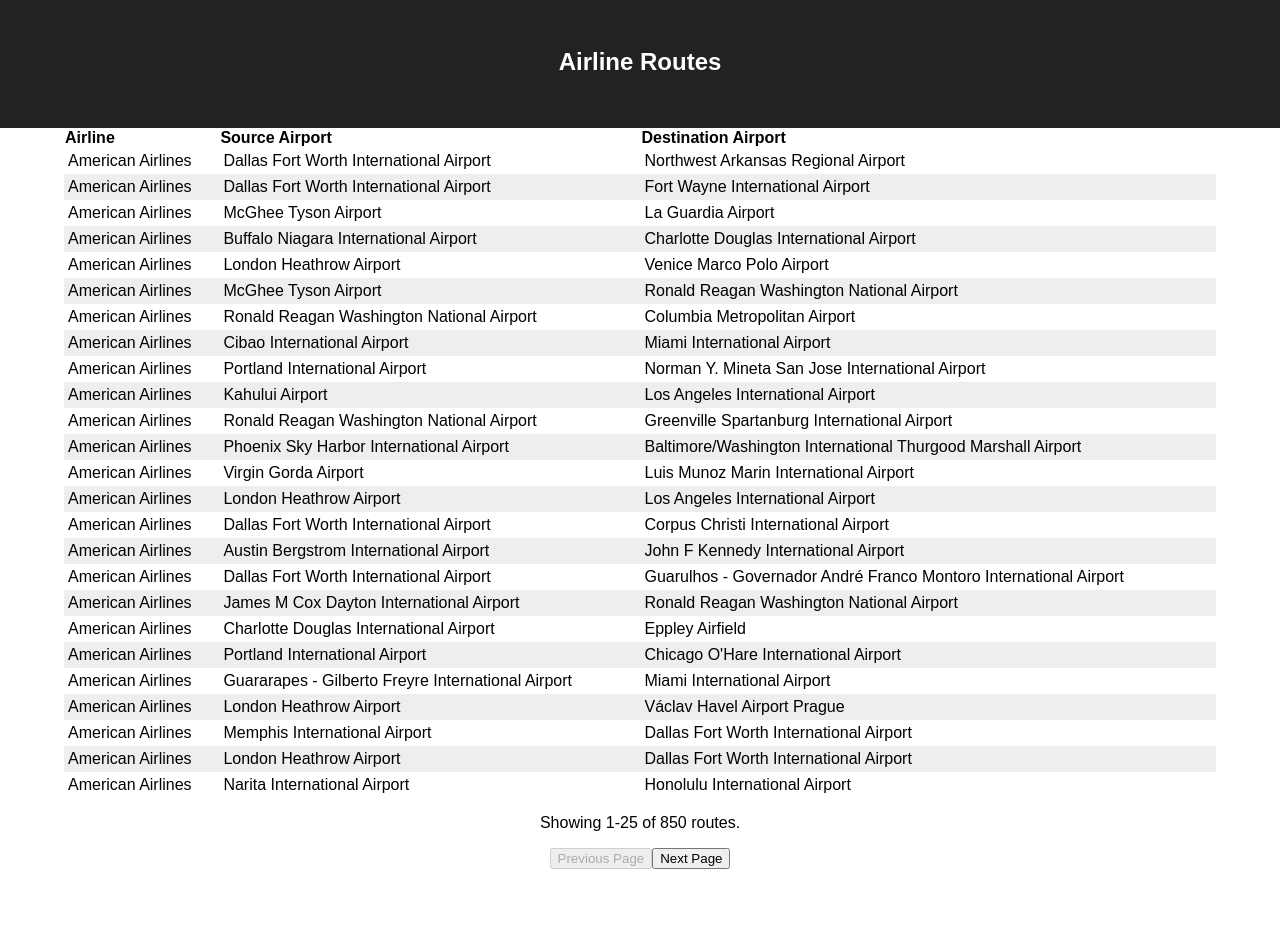
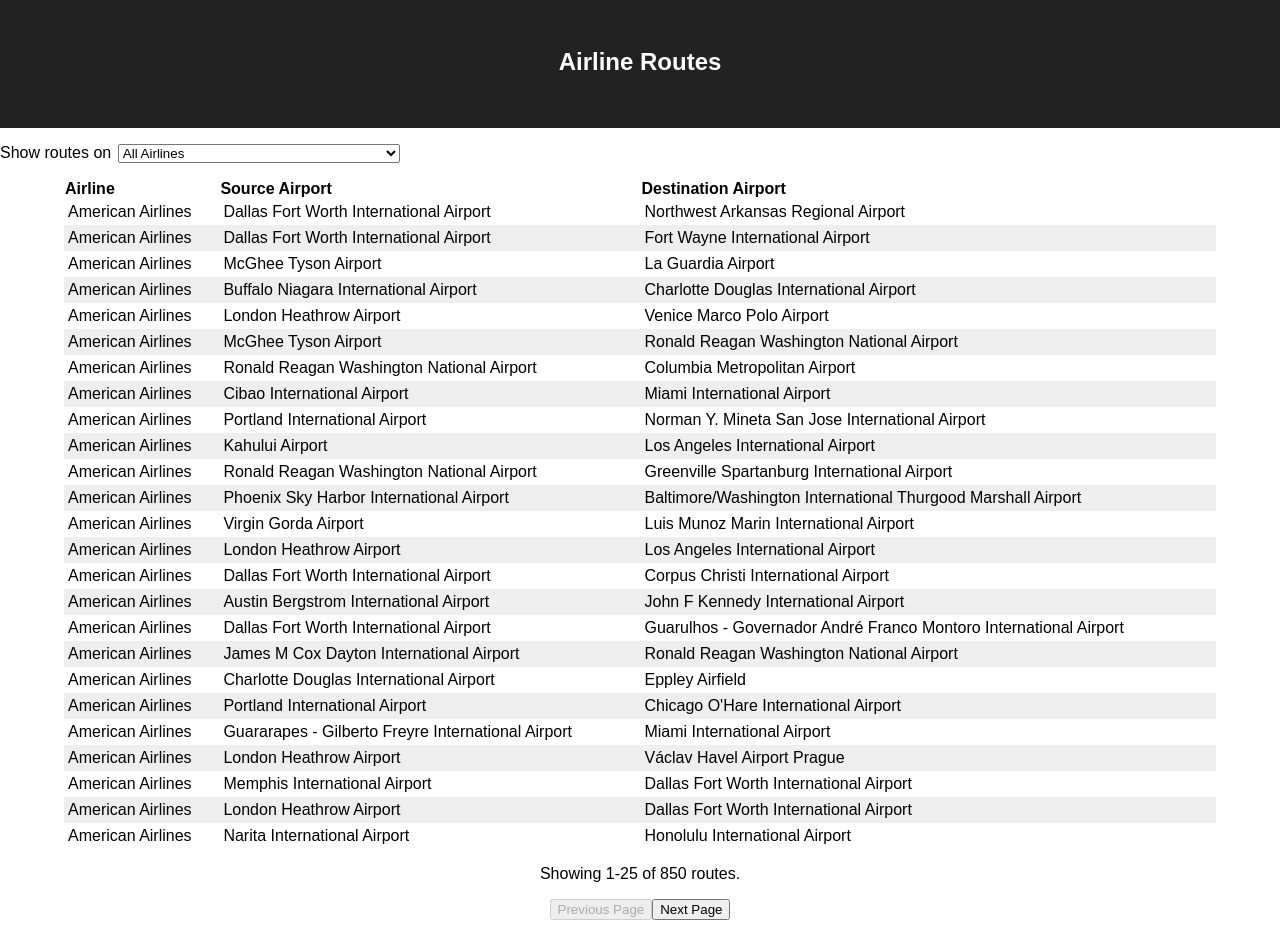
Before and after one commit to eufrosino/airlines-map, a React (Create React App) app: page / in a window 1280 px wide. Before the commit the page ends 885 px from the top, so only its background shows below. Built offline with nearby package versions, Linux system fonts and the light colour scheme.

Commit message:
filter by airline

```diff
--- a/src/App.js
+++ b/src/App.js
@@ -1,16 +1,69 @@
-import React from 'react';
+import React, { useState } from 'react';
 import './App.css';
 import Table from './components/Table';
 import DATA from './data';
 
+const AirlineSelect = ({
+  options = [],
+  valueKey = '',
+  titleKey = '',
+  value = 'all',
+  allTitle = 'all',
+  onSelect = (_) => null,
+}) => {
+  const handleChange = (event) => {
+    event.preventDefault();
+    onSelect(event.target.value);
+  };
+
+  let optionElements = [
+    <option key='all' value='all'>
+      {allTitle}
+    </option>
+  ]
+
+  options.forEach(option => {
+    const value = option[valueKey]
+    optionElements.push(
+      <option key={value} value={value}>
+        {option[titleKey]}
+      </option>
+    );
+  });
+
+  return (
+    <select value={value} onChange={handleChange}>
+      {optionElements}
+    </select>
+  )
+}
+
 const App = () => {
+  const [airline, setAirline] = useState('all');
 
   const formatValue = (property, value) => {
-    if (property === "airline") {
+    if (property === 'airline') {
       return DATA.getAirlineById(value).name;
     }
+    return DATA.getAirportByCode(value).name;
+  };
 
-    return DATA.getAirportByCode(value).name;
+  const filteredRoutes = DATA.routes.filter((route) => {
+    return (route.airline === airline || airline === 'all');
+  });
+
+  const filteredAirlines = DATA.airlines.map((airline) => {
+    const active = !!filteredRoutes.find(
+      (route) => route.airline === airline.id
+    );
+    return Object.assign({}, airline, { active });
+  });
+
+  const airlineSelected = (value) => {
+    if (value !== 'all') {
+      value = Number(value);
+    }
+    setAirline(value);
   };
 
   const columns = [
@@ -24,11 +77,22 @@
       <header className='header'>
         <h1 className='title'>Airline Routes</h1>
       </header>
+      <p>
+        Show routes on
+        <AirlineSelect
+          options={filteredAirlines}
+          valueKey='id'
+          titleKey='name'
+          allTitle='All Airlines'
+          value={airline}
+          onSelect={airlineSelected}
+        />
+      </p>
       <section>
         <Table
-          className="routes-table"
+          className='routes-table'
           columns={columns}
-          rows={DATA.routes}
+          rows={filteredRoutes}
           format={formatValue}
         />
       </section>
```
